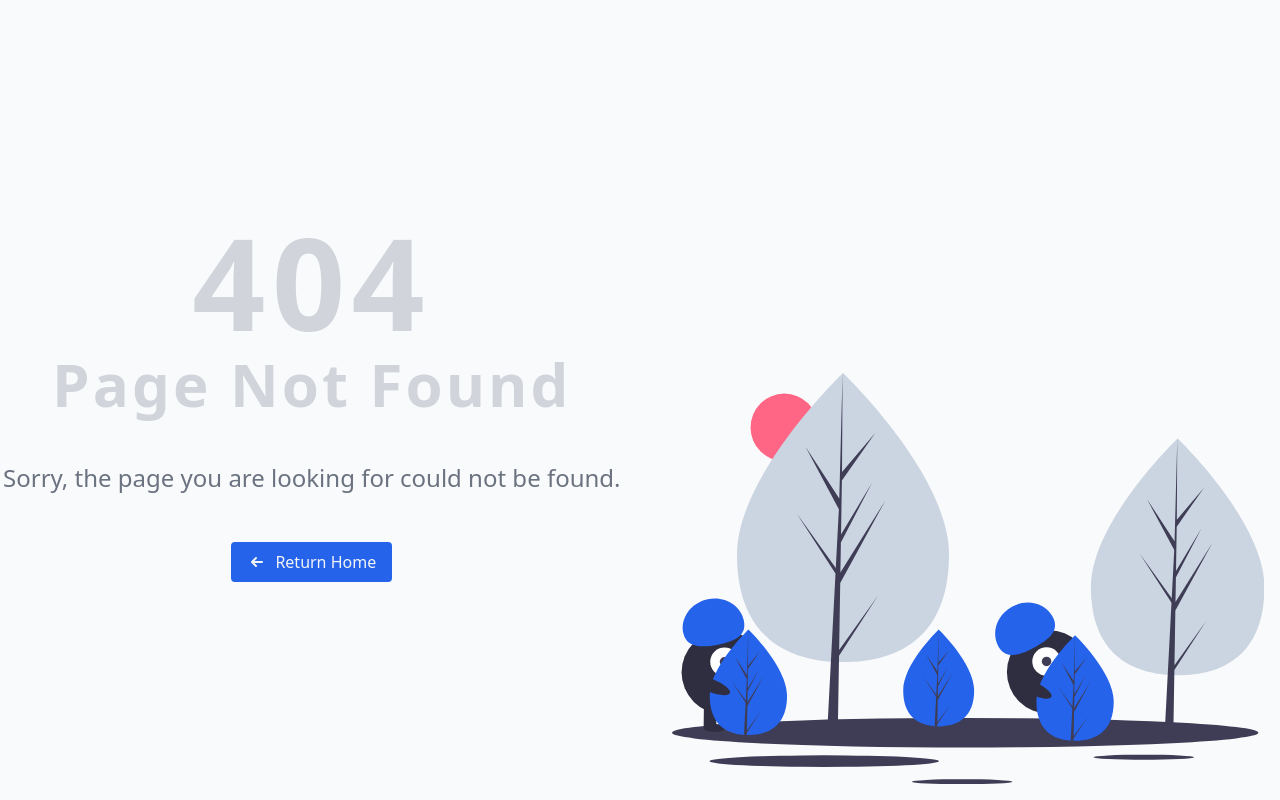
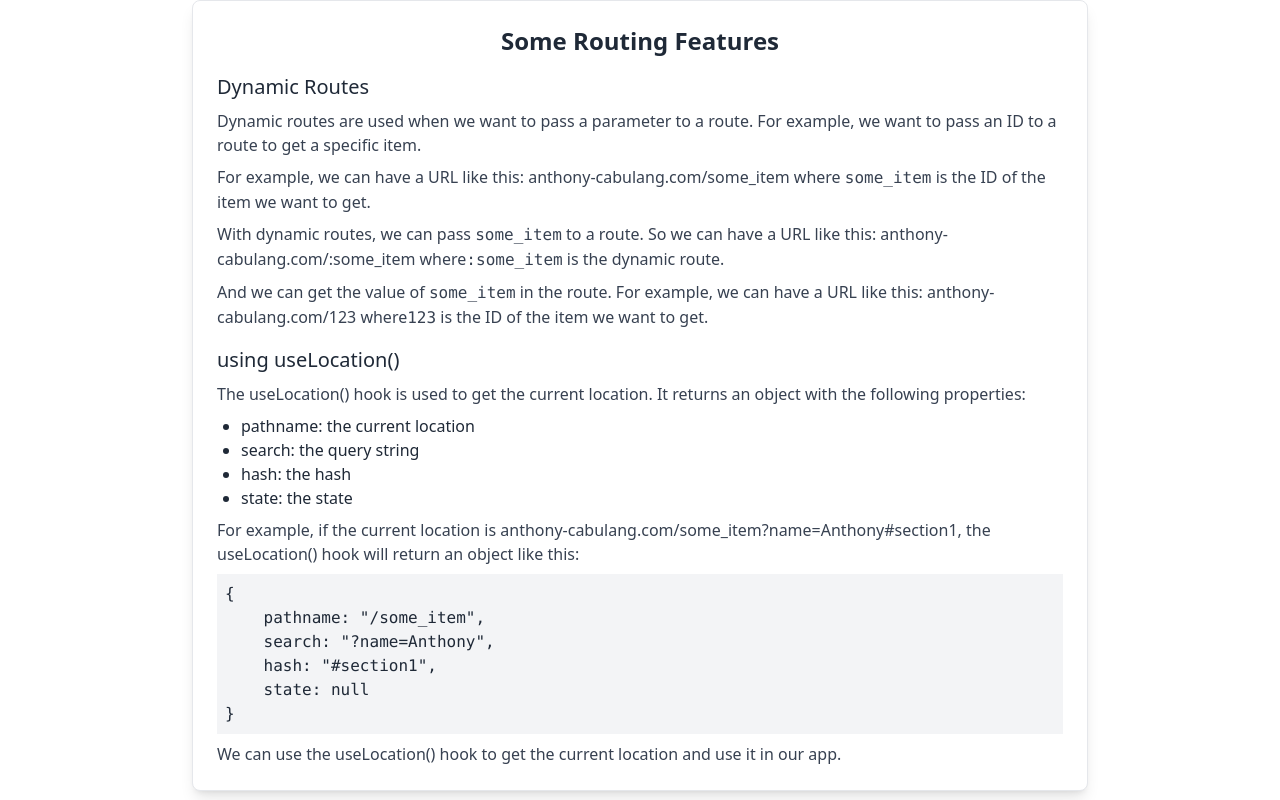
Before and after one commit to Anthony-0801/react-vite-learnings, a React (Vite) app: page /mix-routes in a window 1280 px wide. Before the commit this address had no page. Built offline with nearby package versions, Linux system fonts and the light colour scheme.

Commit message:
feat: add RouteMix component and update routing in App and RouteHome

```diff
--- a/src/App.jsx
+++ b/src/App.jsx
@@ -4,6 +4,7 @@ import TodoList from "./components/mini-projects/todo-list/TodoList";
 import { NotFoundComponent } from "./components/NotFoundComponent";
 import { RouteHome } from "./components/navigate/routing-examples/RouteHome";
 import { RouteNested } from "./components/navigate/routing-examples/RouteNested";
+import { RouteMix } from "./components/navigate/routing-examples/RouteMix";
 
 export default function App() {
   return (
@@ -16,8 +17,8 @@ export default function App() {
           <Route path="/todo-list" element={<TodoList />} />
           <Route path="/route-exercise" element={<RouteHome />}>
             <Route path="nested-routes" element={<RouteNested />} />
-
           </Route>
+          <Route path="/mix-routes" element={<RouteMix />} />
           <Route path="*" element={<NotFoundComponent />} />
         </Routes>
       </BrowserRouter>
--- a/src/components/navigate/routing-examples/RouteHome.jsx
+++ b/src/components/navigate/routing-examples/RouteHome.jsx
@@ -1,25 +1,53 @@
 import React from "react";
-import { useNavigate } from "react-router-dom";
+import { Outlet, useNavigate } from "react-router-dom";
 
 export const RouteHome = () => {
   const navigate = useNavigate();
 
   return (
+    <>
     <div className="flex justify-center items-center h-screen">
       <div className="mockup-browser border-4 border-black w-6/12 h-3/6">
-        <div className="mockup-browser-toolbar ">
+        <div className="mockup-browser-toolbar">
           <div className="input">anthony-cabulang.com/route-exercise</div>
         </div>
-        <div className="grid place-content-center h-80">
-          <h1 className=" text-center text-xl font-bold">Welcome Home! 🏡</h1>
+
+        <div className="grid grid-cols-5 grid-rows-5 h-80 overflow-y-scroll">
+          <div className="col-start-2 row-start-5">
+            <button
+              className="bg-red-800 w-full py-2 rounded-md text-white text-sm font-semibold"
+              onClick={() => navigate("/")}
+            >
+              Go home
+            </button>
+          </div>
+          <div className="col-span-5 row-start-3">
+            {" "}
+            <h1 className=" text-center text-xl font-bold">Welcome Home! 🏡</h1>
+          </div>
+          <Outlet />
+          <div className="col-start-3 row-start-5">
+            <button
+              className="bg-green-800 w-full py-2 rounded-md mx-2 text-white text-sm font-semibold"
+              onClick={() => navigate("nested-routes")}
+            >
+              Nested Routes
+            </button>
+          </div>
+          <div className="col-start-4 row-start-5">
           <button
-            className="bg-blue-800 w-full py-2 mx-2 rounded-md text-white text-sm font-semibold"
-            onClick={() => navigate("/")}
-          >
-            Homepage
-          </button>
+              className="bg-green-800 w-full py-2 rounded-md ml-4 text-white text-sm font-semibold"
+              onClick={() => navigate("/mix-routes")}
+            >
+              Mix Routes
+            </button>
+          </div>
+
         </div>
+
       </div>
     </div>
+
+</>
   );
 };
--- /dev/null
+++ b/src/components/navigate/routing-examples/RouteMix.jsx
@@ -0,0 +1,59 @@
+import React from "react";
+
+export const RouteMix = () => {
+  return (
+    <div className="max-w-4xl mx-auto p-6 bg-white shadow-lg rounded-lg border border-gray-200">
+      <h1 className="text-center text-2xl font-semibold">
+        Some Routing Features
+      </h1>
+      <h2 className="text-xl font-medium mt-4">Dynamic Routes</h2>
+      <p className="mt-2 text-gray-700">
+        Dynamic routes are used when we want to pass a parameter to a route. For
+        example, we want to pass an ID to a route to get a specific item.
+      </p>
+      <p className="mt-2 text-gray-700">
+        For example, we can have a URL like this: anthony-cabulang.com/some_item
+        where <code>some_item</code> is the ID of the item we want to get.
+      </p>
+      <p className="mt-2 text-gray-700">
+        With dynamic routes, we can pass <code>some_item</code> to a route. So
+        we can have a URL like this: anthony-cabulang.com/:some_item where
+        <code>:some_item</code> is the dynamic route.
+      </p>
+      <p className="mt-2 text-gray-700">
+        And we can get the value of <code>some_item</code> in the route. For
+        example, we can have a URL like this: anthony-cabulang.com/123 where
+        <code>123</code> is the ID of the item we want to get.
+      </p>
+
+      <h2 className="text-xl font-medium mt-4">using useLocation()</h2>
+      <p className="mt-2 text-gray-700">
+        The useLocation() hook is used to get the current location. It returns
+        an object with the following properties:
+      </p>
+      <ul className="list-disc ml-6 mt-2">
+        <li>pathname: the current location</li>
+        <li>search: the query string</li>
+        <li>hash: the hash</li>
+        <li>state: the state</li>
+      </ul>
+      <p className="mt-2 text-gray-700">
+        For example, if the current location is
+        anthony-cabulang.com/some_item?name=Anthony#section1, the useLocation()
+        hook will return an object like this:
+      </p>
+      <pre className="bg-gray-100 p-2 mt-2">
+        {`{
+    pathname: "/some_item",
+    search: "?name=Anthony",
+    hash: "#section1",
+    state: null
+}`}
+      </pre>
+      <p className="mt-2 text-gray-700">
+        We can use the useLocation() hook to get the current location and use it
+        in our app.
+      </p>
+    </div>
+  );
+};
--- a/src/components/navigate/routing-examples/RouteNested.jsx
+++ b/src/components/navigate/routing-examples/RouteNested.jsx
@@ -2,11 +2,8 @@ import React from "react";
 
 export const RouteNested = () => {
   return (
-    <div className="mockup-browser border border-base-300 w-full">
-      <div className="mockup-browser-toolbar">
-        <div className="input">Nested Routed 🪺</div>
-      </div>
-      <div className="grid place-content-center h-80">Hello! I'm a nested route 🥚</div>
+    <div className="col-span-5 col-start-1 row-start-4">
+      <h2 className="text-center text-lg font-semibold">Hello! I'm a nested route 🥚</h2>
     </div>
   );
 };
```
